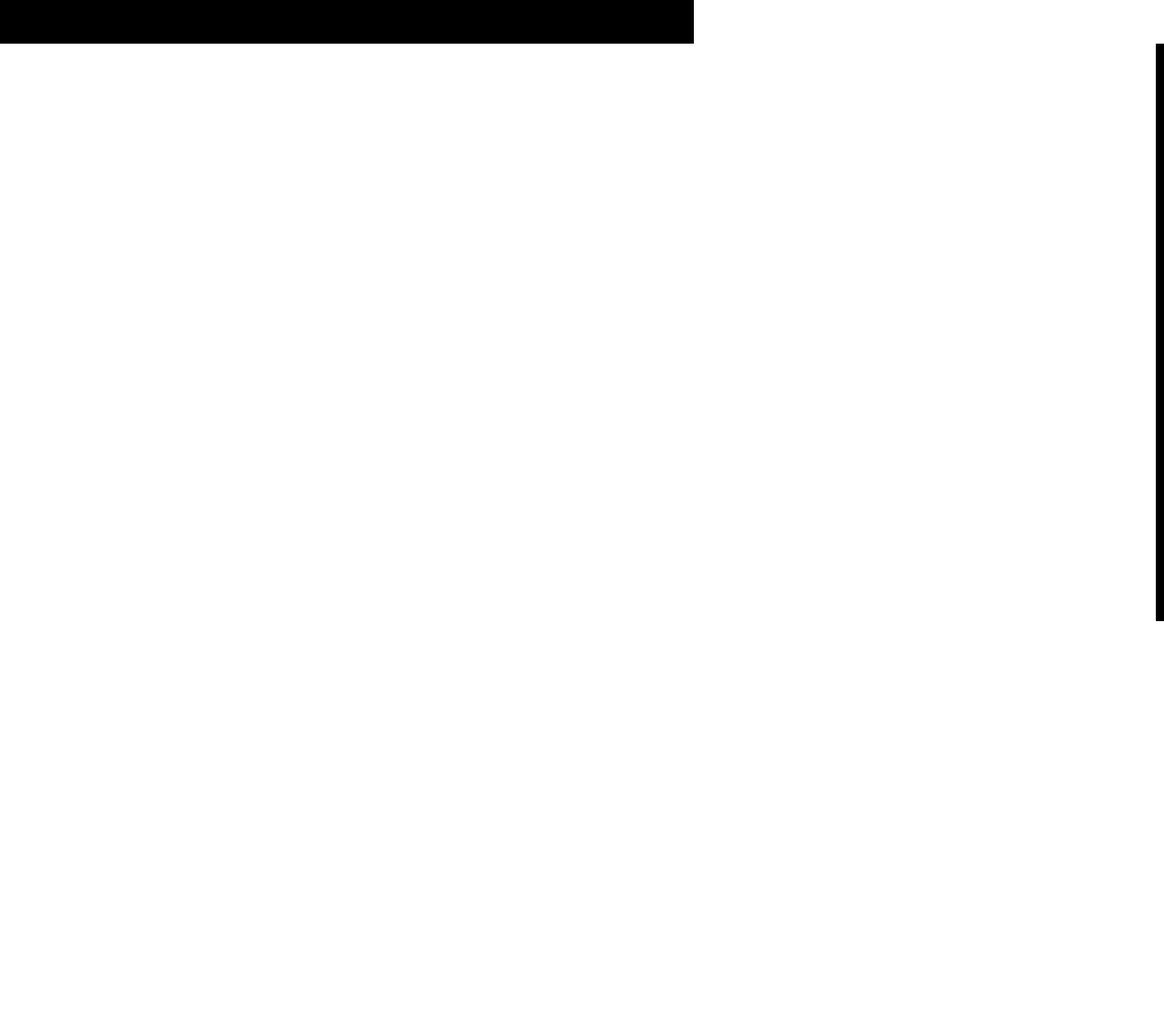
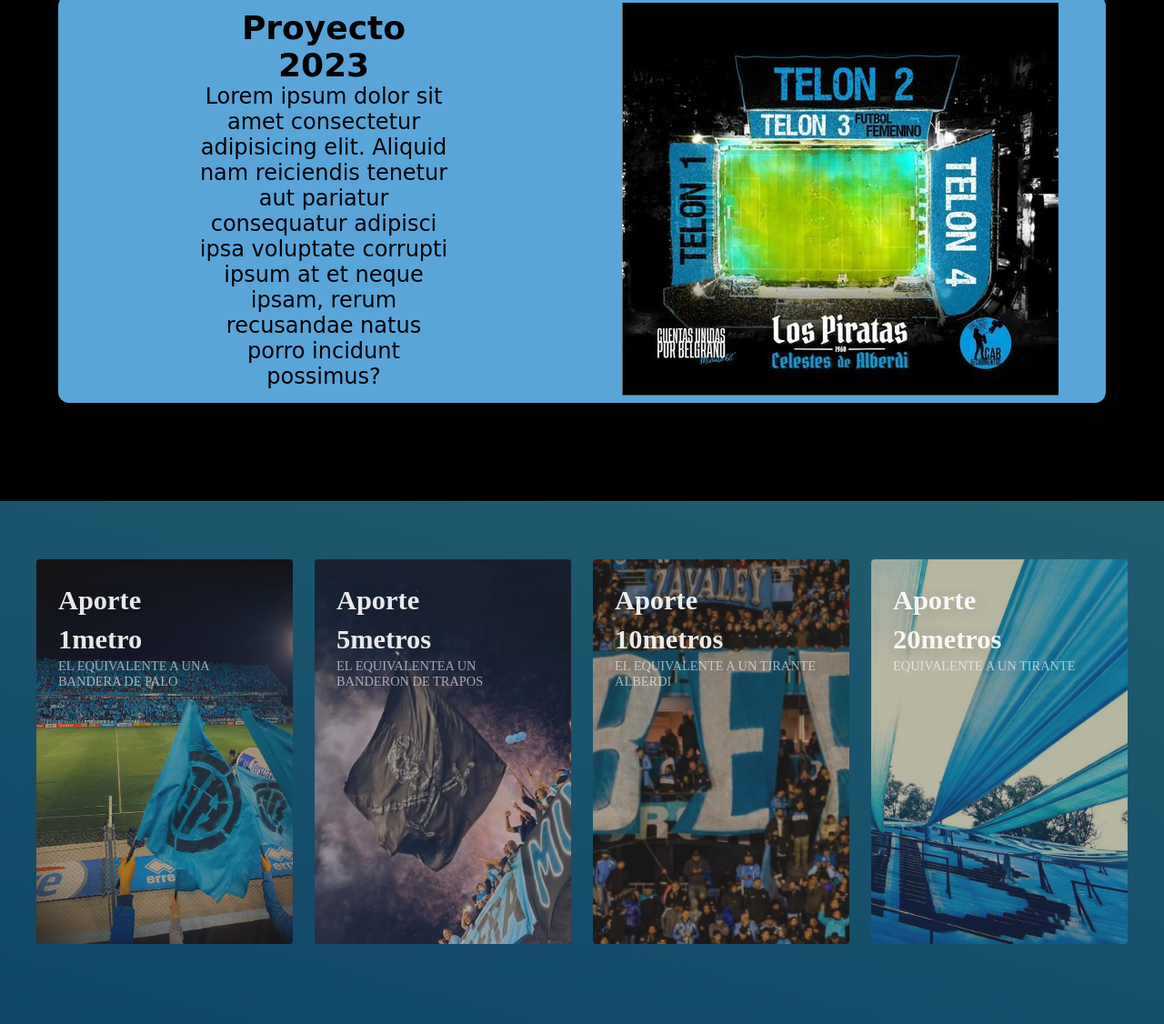
Before and after one commit to sponceee/recibimientoscab, a website: page index.html in a window 1280 px wide. Shown: the part 1477-2603 px from the top of the page at 91% size. Before the commit the page ends 2160 px from the top, so only its background shows below. Drawn offline with nearby package versions, Linux system fonts and the light colour scheme; a web font is replaced by a local one.

Commit message:
cards y mas

```diff
--- a/index.html
+++ b/index.html
@@ -39,7 +39,45 @@
             <img src="./src/img/telones.jpg" alt="imagen telones" class="telones-img">
         </div>
     </section>
+    <section class="hero-section">
 
+        <div class="card-grid">
+            <a class="card" href="#">
+                <div class="card__background" style="background-image: url(/src/img/banderacab.jpg)">
+                </div>
+                <div class="card__content">
+                    <h3 class="card__heading">Aporte 1metro</h3>
+                    <p class="card__category">
+                        El equivalente a una bandera de palo
+                    </p>
+                </div>
+            </a>
+            <a class="card" href="#">
+                <div class="card__background" style="background-image: url(/src/img/banderon.jpg)">
+                </div>
+                <div class="card__content">
+                    <h3 class="card__heading">Aporte 5metros</h3>
+                    <p class="card__category">El equivalentea un banderon de trapos</p>
+                </div>
+            </a>
+            <a class="card" href="#">
+                <div class="card__background" style="background-image: url(/src/img/alberdi.jpg)">
+                </div>
+                <div class="card__content">
+                    <h3 class="card__heading">Aporte 10metros</h3>
+                    <p class="card__category">El equivalente a un tirante Alberdi</p>
+                </div>
+                </li>
+                <a class="card" href="#">
+                    <div class="card__background" style="background-image: url(/src/img/tirante.jpg)">
+                    </div>
+                    <div class="card__content">
+                        <h3 class="card__heading">Aporte 20metros</h3>
+                        <p class="card__category">Equivalente a un tirante</p>
+                    </div>
+                </a>
+                <div>
+    </section>
 </body>
 
 </html>
--- a/src/style.css
+++ b/src/style.css
@@ -5,6 +5,7 @@
     display: grid;
     font-size: 16px;
     width: 100vw;
+    height: auto;
 }
 
 .navbar {
@@ -19,6 +20,11 @@
     font-family: 'Pirata One', cursive;
     font-size: 1.5em;
     box-shadow: 0 8px 6px 0 rgba(0, 0, 0, 0.2), 0 6px 20px 0 rgba(0, 0, 0, 0.19);
+}
+
+.navbar:hover {
+    background-color: rgba(0, 0, 0, 0.235);
+    transition: all 0.5s;
 }
 
 .reccab {
@@ -47,20 +53,26 @@
 
 .video {
     width: 100%;
+    height: 90vh;
     display: flex;
     justify-content: center;
     align-items: center;
     background-color: cyan;
 }
-.video-img{
+
+.video-img {
     width: 100%;
 }
+
 .info {
     background-color: black;
     height: 80vh;
     width: 100%;
+    padding-top: 24px;
+    padding-bottom: 24px;
     color: white;
     font-family: 'Pirata One', cursive;
+    font-size: 1.5em;
     display: flex;
     flex-direction: row;
     justify-content: center;
@@ -68,7 +80,7 @@
 }
 
 .logo1 {
-    max-width: 30%;
+    max-width: 250px;
     border-radius: 50%;
     background-color: aqua;
     margin-left: 5%;
@@ -100,8 +112,125 @@
     height: auto;
     color: black;
 }
+
 .telones-img {
     min-width: 280px;
     max-width: 90%;
     height: auto;
 }
+
+:root {
+    --background-dark: #2d3548;
+    --text-light: rgba(255, 255, 255, 0.6);
+    --text-lighter: rgba(255, 255, 255, 0.9);
+    --spacing-s: 8px;
+    --spacing-m: 16px;
+    --spacing-l: 24px;
+    --spacing-xl: 32px;
+    --spacing-xxl: 64px;
+    --width-container: 1200px;
+}
+
+* {
+    border: 0;
+    margin: 0;
+    padding: 0;
+    box-sizing: border-box;
+}
+
+.hero-section {
+    align-items: flex-start;
+    background-image: linear-gradient(15deg, #0f4667 0%, #2a6973 150%);
+    display: flex;
+    min-height: 100%;
+    justify-content: center;
+    padding: var(--spacing-xxl) var(--spacing-l);
+    position: relative;
+}
+
+.hero-title {
+    position: absolute;
+    font-size: 2em;
+    top: 0;
+    color: white;
+}
+
+.card-grid {
+    display: grid;
+    grid-template-columns: repeat(1, 1fr);
+    grid-column-gap: var(--spacing-l);
+    grid-row-gap: var(--spacing-l);
+    max-width: var(--width-container);
+    width: 100%;
+}
+
+@media(min-width: 540px) {
+    .card-grid {
+        grid-template-columns: repeat(2, 1fr);
+    }
+}
+
+@media(min-width: 960px) {
+    .card-grid {
+        grid-template-columns: repeat(4, 1fr);
+    }
+}
+
+.card {
+    list-style: none;
+    position: relative;
+}
+
+.card:before {
+    content: '';
+    display: block;
+    padding-bottom: 150%;
+    width: 100%;
+}
+
+.card__background {
+    background-size: cover;
+    background-position: center;
+    border-radius: 4px;
+    bottom: 0;
+    filter: brightness(0.75) saturate(1.2) contrast(0.85);
+    left: 0;
+    position: absolute;
+    right: 0;
+    top: 0;
+    transform-origin: center;
+    transform: scale(1) translateZ(0);
+    transition:
+        filter 300ms linear,
+        transform 300ms linear;
+}
+
+.card:hover .card__background {
+    transform: scale(1.05) translateZ(0);
+}
+
+.card-grid:hover>.card:not(:hover) .card__background {
+    filter: brightness(0.5) saturate(0) contrast(1.2) blur(20px);
+}
+
+.card__content {
+    left: 0;
+    padding: var(--spacing-l);
+    position: absolute;
+    top: 0;
+}
+
+.card__category {
+    color: var(--text-light);
+    font-size: 0.9rem;
+    margin-bottom: var(--spacing-s);
+    text-transform: uppercase;
+}
+
+.card__heading {
+    color: var(--text-lighter);
+    font-size: 1.9rem;
+    text-shadow: 2px 2px 20px rgba(0, 0, 0, 0.2);
+    line-height: 1.4;
+    word-spacing: 100vw;
+}
```
Also changed, not shown: src/img/alberdi.jpg (added), src/img/banderacab.jpg (added), src/img/banderon.jpg (added), src/img/tirante.jpg (added).
